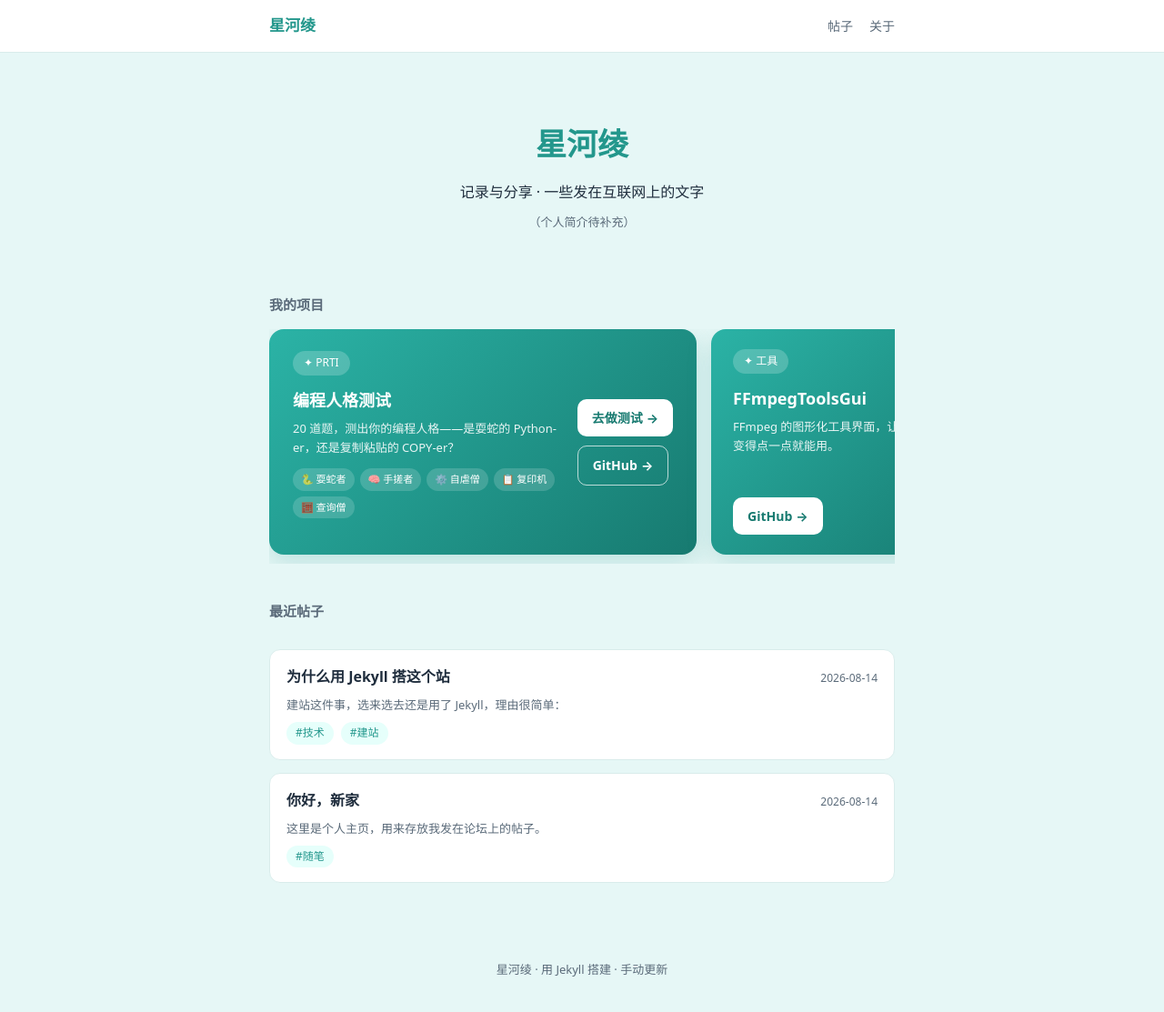
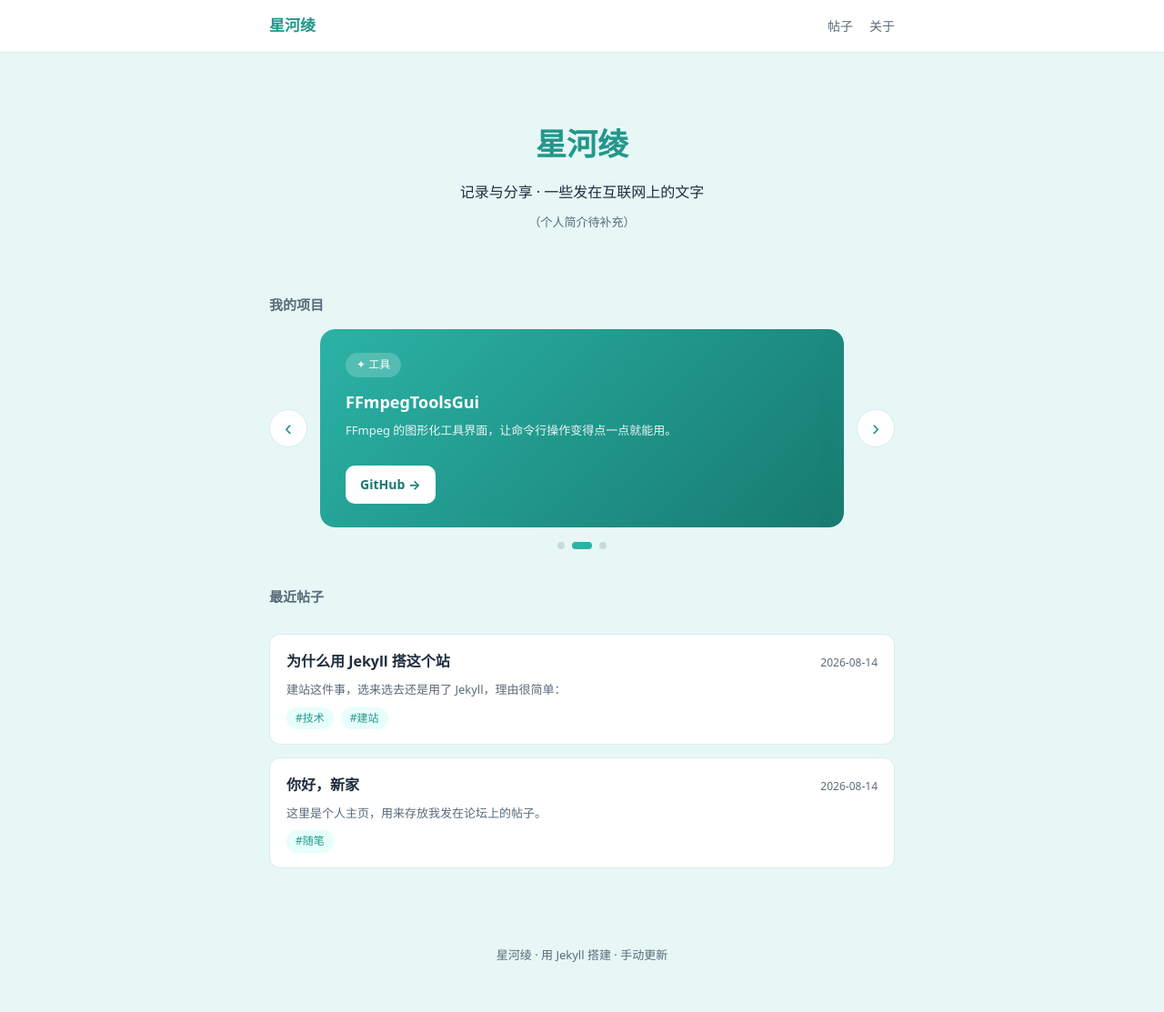
Before and after one commit to tony-he-xhxk/tony-he-xhxk.github.io, a Jekyll site: the page built from index.html, in a window 1280 px wide and 1113 px high. Shown: the whole window at 91% size. Built offline with Jekyll 4.4.1, drawn with Linux system fonts in a browser that asks for light colours; the list of posts is cut into pages by our own code.

Commit message:
feat: 项目卡片轮播

```diff
--- a/_layouts/default.html
+++ b/_layouts/default.html
@@ -25,5 +25,7 @@
   <footer class="site-footer">
     <p>{{ site.title }} · 用 Jekyll 搭建 · 手动更新</p>
   </footer>
+
+  <script src="{{ '/assets/js/carousel.js' | relative_url }}"></script>
 </body>
 </html>
--- a/assets/css/style.css
+++ b/assets/css/style.css
@@ -62,26 +62,44 @@ a:hover { text-decoration: underline; }
 .hero-desc { color: var(--text); font-size: 16px; }
 .hero-note { color: var(--muted); font-size: 13px; margin-top: 8px; }
 
-/* 项目卡片横向滚动区 */
+/* 项目卡片轮播 */
 .projects { margin: 28px 0 40px; }
-.projects-scroll {
-  display: flex;
-  gap: 16px;
-  overflow-x: auto;
-  padding-bottom: 10px;
-  scroll-snap-type: x mandatory;
-  -webkit-overflow-scrolling: touch;
+.carousel { display: flex; align-items: center; gap: 14px; }
+.carousel-viewport { flex: 1; overflow: hidden; border-radius: 16px; }
+.projects-track { display: flex; transition: transform .5s ease; }
+
+.carousel-arrow {
+  flex-shrink: 0;
+  width: 42px;
+  height: 42px;
+  border-radius: 50%;
+  background: #fff;
+  border: 1px solid var(--border);
+  color: var(--accent-dark);
+  font-size: 24px;
+  line-height: 1;
+  cursor: pointer;
+  transition: background .2s ease;
 }
-.projects-scroll::-webkit-scrollbar { height: 6px; }
-.projects-scroll::-webkit-scrollbar-thumb { background: #bcdcda; border-radius: 999px; }
-.projects-scroll::-webkit-scrollbar-track { background: transparent; }
+.carousel-arrow:hover { background: #e6fffb; }
+.carousel-dots { display: flex; justify-content: center; gap: 8px; margin-top: 16px; }
+.carousel-dots .dot {
+  width: 8px;
+  height: 8px;
+  border-radius: 999px;
+  background: #c5dcd9;
+  border: none;
+  padding: 0;
+  cursor: pointer;
+  transition: all .25s ease;
+}
+.carousel-dots .dot.active { width: 22px; background: var(--accent); }
 
 .project-card {
-  flex: 0 0 300px;
-  scroll-snap-align: start;
+  flex: 0 0 100%;
   display: flex;
   flex-direction: column;
-  padding: 22px 24px;
+  padding: 26px 28px;
   border-radius: 16px;
   background: linear-gradient(135deg, #2bb3a6, #177a70);
   color: #fff;
@@ -123,7 +141,7 @@ a:hover { text-decoration: underline; }
 
 /* PRTI 特殊：左右分栏 + 右侧竖排双按钮 */
 .project-card-split {
-  flex: 0 0 470px;
+  flex: 0 0 100%;
   flex-direction: row;
   align-items: center;
   gap: 20px;
--- /dev/null
+++ b/assets/js/carousel.js
@@ -0,0 +1,66 @@
+/* 项目卡片轮播：箭头切换 + 自动播放 + 指示点 + 悬停暂停 + 触摸滑动 */
+(function () {
+  var track = document.getElementById('projectsTrack');
+  var dotsWrap = document.getElementById('projectsDots');
+  if (!track || !dotsWrap || track.children.length === 0) return;
+
+  var cards = track.children;
+  var index = 0;
+  var timer = null;
+  var DELAY = 4000; /* 每 4 秒自动切换 */
+
+  function goTo(i) {
+    index = (i + cards.length) % cards.length;
+    track.style.transform = 'translateX(-' + index * 100 + '%)';
+    var dots = dotsWrap.children;
+    for (var j = 0; j < dots.length; j++) {
+      dots[j].classList.toggle('active', j === index);
+    }
+  }
+  function next() { goTo(index + 1); }
+  function prev() { goTo(index - 1); }
+  function start() { stop(); timer = setInterval(next, DELAY); }
+  function stop() { if (timer) { clearInterval(timer); timer = null; } }
+
+  /* 指示点 */
+  for (var i = 0; i < cards.length; i++) {
+    (function (idx) {
+      var d = document.createElement('button');
+      d.className = 'dot' + (idx === 0 ? ' active' : '');
+      d.setAttribute('aria-label', '第 ' + (idx + 1) + ' 个项目');
+      d.addEventListener('click', function () { goTo(idx); start(); });
+      dotsWrap.appendChild(d);
+    })(i);
+  }
+
+  /* 左右箭头 */
+  var prevBtn = document.querySelector('.carousel-prev');
+  var nextBtn = document.querySelector('.carousel-next');
+  if (prevBtn) prevBtn.addEventListener('click', function () { prev(); start(); });
+  if (nextBtn) nextBtn.addEventListener('click', function () { next(); start(); });
+
+  /* 悬停暂停自动播放 */
+  var carousel = document.querySelector('.carousel');
+  if (carousel) {
+    carousel.addEventListener('mouseenter', stop);
+    carousel.addEventListener('mouseleave', start);
+  }
+
+  /* 移动端触摸滑动 */
+  var startX = 0;
+  if (carousel) {
+    carousel.addEventListener('touchstart', function (e) {
+      startX = e.touches[0].clientX;
+      stop();
+    }, { passive: true });
+    carousel.addEventListener('touchend', function (e) {
+      var delta = e.changedTouches[0].clientX - startX;
+      if (Math.abs(delta) > 50) {
+        if (delta > 0) { prev(); } else { next(); }
+      }
+      start();
+    }, { passive: true });
+  }
+
+  start();
+})();
--- a/index.html
+++ b/index.html
@@ -9,7 +9,10 @@ layout: default
 
 <section class="projects">
   <h2 class="section-title">我的项目</h2>
-  <div class="projects-scroll">
+  <div class="carousel">
+    <button class="carousel-arrow carousel-prev" aria-label="上一个项目">‹</button>
+    <div class="carousel-viewport">
+      <div class="projects-track" id="projectsTrack">
 
     <div class="project-card project-card-split">
       <a class="project-info" href="https://prti.xingheling.cn" target="_blank" rel="noopener">
@@ -44,7 +47,11 @@ layout: default
       <div class="project-cta">GitHub<span class="arrow">→</span></div>
     </a>
 
+      </div>
+    </div>
+    <button class="carousel-arrow carousel-next" aria-label="下一个项目">›</button>
   </div>
+  <div class="carousel-dots" id="projectsDots"></div>
 </section>
 
 <section class="posts">
```
